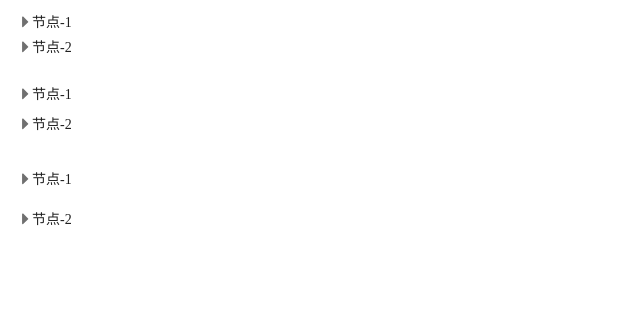
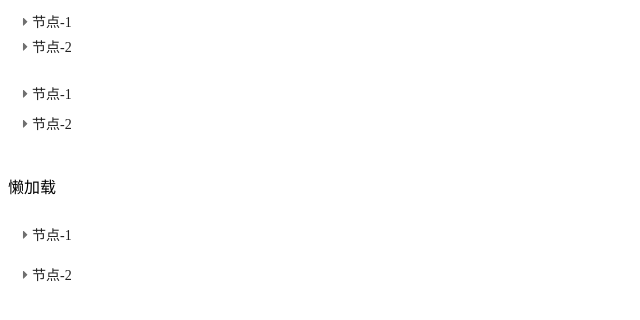
Before and after one commit to undefine4080/Wood-UI-React, a React (Vite) app: page /tree in a window 1280 px wide. Shown: the top 320 px of the page, without its empty margins (0-640 px from the left). Built offline with nearby package versions, Linux system fonts and the light colour scheme.

Commit message:
feat: lazy load of the TreeNode

```diff
--- a/src/components/Tree copy/Tree.tsx
+++ b/src/components/Tree copy/Tree.tsx
@@ -1,4 +1,4 @@
-import React, { useState } from 'react';
+import React, { useMemo, useState } from 'react';
 import { propsTree } from './type';
 import TreeNode from './TreeNode';
 
@@ -6,19 +6,19 @@ import './tree.less';
 import commonProps from '@common/types';
 
 // dfs
-const generateTreeNode = (data: any, depth: number) => {
-    if (!data) return;
+// const generateTreeNode = (data: any, depth: number) => {
+//     if (!data) return;
 
-    return (
-        <TreeNode key={data.id} {...data} depth={depth}>
-            {Array.isArray(data.children) &&
-                data.children.length &&
-                data.children.map((child: any) =>
-                    generateTreeNode(child, depth + 1),
-                )}
-        </TreeNode>
-    );
-};
+//     return (
+//         <TreeNode key={data.id} {...data} depth={depth}>
+//             {Array.isArray(data.children) &&
+//                 data.children.length &&
+//                 data.children.map((child: any) =>
+//                     generateTreeNode(child, depth + 1),
+//                 )}
+//         </TreeNode>
+//     );
+// };
 
 const TreeContext = React.createContext<{
     data: Array<any>;
@@ -30,13 +30,21 @@ const TreeContext = React.createContext<{
 const Provider = TreeContext.Provider;
 
 function Tree(props: propsTree) {
-    const { data, size = 'normal' } = props;
+    const { data, size = 'normal', lazyLoad } = props;
 
     return (
         <div className={`wdu-tree wdu-tree__${size}`}>
-            <Provider value={{ data, size }}>
+            <Provider value={{ data, size, lazyLoad }}>
                 {data.length &&
-                    data.map((nodeData) => generateTreeNode(nodeData, 0))}
+                    data.map((nodeData) => {
+                        return (
+                            <TreeNode
+                                key={nodeData.id}
+                                {...nodeData}
+                                depth={0}
+                            />
+                        );
+                    })}
             </Provider>
         </div>
     );
--- a/src/components/Tree copy/TreeNode.tsx
+++ b/src/components/Tree copy/TreeNode.tsx
@@ -3,6 +3,7 @@ import {
     useCallback,
     useContext,
     useEffect,
+    useLayoutEffect,
     useRef,
     useState,
 } from 'react';
@@ -20,9 +21,9 @@ const SIZE = {
 };
 
 function TreeNode(props: propsTreeNode) {
-    const { label, children, depth } = props;
+    const { label, children, depth, id } = props;
 
-    const { size } = useContext(TreeContext);
+    const { size, lazyLoad } = useContext(TreeContext);
 
     const refNodeChild = useRef<HTMLDivElement>(null);
     const lastNodeContainerHeight = useRef('');
@@ -30,15 +31,21 @@ function TreeNode(props: propsTreeNode) {
     const [nodeContainerHeight, setNodeContainerHeight] = useState(
         CONTAINER.COLLAPSE,
     );
+    const [applyChildNodes, setApplyChildNodes] = useState([]);
+    const [loading, setLoading] = useState();
 
     useEffect(() => {
         if (expand) {
-            const childNodeCounts = children.length;
-            if (childNodeCounts) {
-                setNodeContainerHeight(
-                    lastNodeContainerHeight.current ||
-                        `${childNodeCounts * SIZE[size!]}px`,
-                );
+            if (children && children.length && !applyChildNodes.length) {
+                if (lazyLoad) {
+                    setLoading(true);
+                    lazyLoad({ id, label, depth, children }).then((data) => {
+                        setApplyChildNodes(children);
+                        setLoading(false);
+                    });
+                } else {
+                    setApplyChildNodes(children);
+                }
             }
         } else {
             if (refNodeChild.current) {
@@ -47,22 +54,34 @@ function TreeNode(props: propsTreeNode) {
                     lastNodeContainerHeight.current =
                         refNodeChild.current.style.height = `${clientHeight}px`;
 
-                    setTimeout(() => {
+                    window.requestAnimationFrame(() => {
                         setNodeContainerHeight('0');
-                    }, 50);
+                    });
                 }
             }
         }
     }, [expand]);
+
+    useLayoutEffect(() => {
+        if (applyChildNodes.length && expand) {
+            const childNodeCounts = applyChildNodes.length;
+            window.requestAnimationFrame(() => {
+                setNodeContainerHeight(
+                    lastNodeContainerHeight.current ||
+                        `${childNodeCounts * SIZE[size!]}px`,
+                );
+            });
+        }
+    }, [applyChildNodes, expand]);
 
     return (
         <div className={`${T}`}>
             <div className={`${T}-label`} onClick={() => setExpand(!expand)}>
                 <span style={{ marginLeft: `${depth * 20}px` }}>
                     <i
-                        className={
+                        className={`${
                             expand ? 'wdu-icon-expand' : 'wdu-icon-collapse'
-                        }
+                        } ${loading ? 'wdu-icon-loading' : ''}`}
                         style={{
                             visibility: children ? 'visible' : 'hidden',
                         }}></i>
@@ -71,7 +90,7 @@ function TreeNode(props: propsTreeNode) {
                 </span>
             </div>
 
-            {children?.length && (
+            {applyChildNodes.length > 0 && (
                 <div
                     ref={refNodeChild}
                     className={`${T}-children`}
@@ -81,7 +100,16 @@ function TreeNode(props: propsTreeNode) {
                             expand ? CONTAINER.EXPAND : CONTAINER.COLLAPSE,
                         );
                     }}>
-                    {children}
+                    {applyChildNodes.map((node: any, index) => {
+                        return (
+                            <TreeNode
+                                key={node.id}
+                                label={node.label}
+                                depth={depth + 1}
+                                children={node.children}
+                            />
+                        );
+                    })}
                 </div>
             )}
         </div>
--- a/src/doc/Example.tsx
+++ b/src/doc/Example.tsx
@@ -43,6 +43,21 @@ const testData = [
     },
 ];
 
+const lazyLoading = (node: any) => {
+    console.log(node);
+
+    return new Promise((resolve) => {
+        setTimeout(() => {
+            resolve([
+                {
+                    id: 'xxxx-1',
+                    label: '节点-3',
+                },
+            ]);
+        }, 3000);
+    });
+};
+
 function Example() {
     return (
         <div>
@@ -54,7 +69,8 @@ function Example() {
 
             <div style={{ height: 20 + 'px' }}></div>
 
-            <Tree data={testData} size='large' />
+            <p>懒加载</p>
+            <Tree data={testData} size='large' lazyLoad={lazyLoading} />
         </div>
     );
 }
--- a/src/styles/icon.less
+++ b/src/styles/icon.less
@@ -15,7 +15,16 @@
     height: 24px;
     background-repeat: no-repeat;
     background-position: center;
-    background-size: cover;
+    background-size: contain;
+}
+
+@keyframes rotate {
+    0% {
+        transform: rotate(0deg);
+    }
+    100% {
+        transform: rotate(360deg);
+    }
 }
 
 .wdu-icon-scaleDown {
@@ -70,3 +79,9 @@
     transition: transform 0.3s cubic-bezier(0.075, 0.82, 0.165, 1);
     background-image: url('@/icon/collapse.svg');
 }
+
+.wdu-icon-loading {
+    .icon();
+    background-image: url('@/icon/loading.svg');
+    animation: rotate 1s infinite ease-out;
+}
--- a/vite.config.ts
+++ b/vite.config.ts
@@ -7,9 +7,7 @@ import react from '@vitejs/plugin-react';
 
 // https://vitejs.dev/config/
 export default defineConfig({
-    plugins: [
-        react(),
-    ],
+    plugins: [react()],
     base: './',
     resolve: {
         alias: {
@@ -43,7 +41,7 @@ export default defineConfig({
         },
         minify: 'esbuild',
         emptyOutDir: true,
-        outDir: 'build'
+        outDir: 'build',
     },
     css: {
         preprocessorOptions: {
@@ -52,4 +50,8 @@ export default defineConfig({
             },
         },
     },
+    server: {
+        port: 4080,
+        open: true,
+    },
 });
```
Also changed, not shown: src/components/Tree copy/type.ts (+4 -3 lines), src/icon/loading.svg (added).
